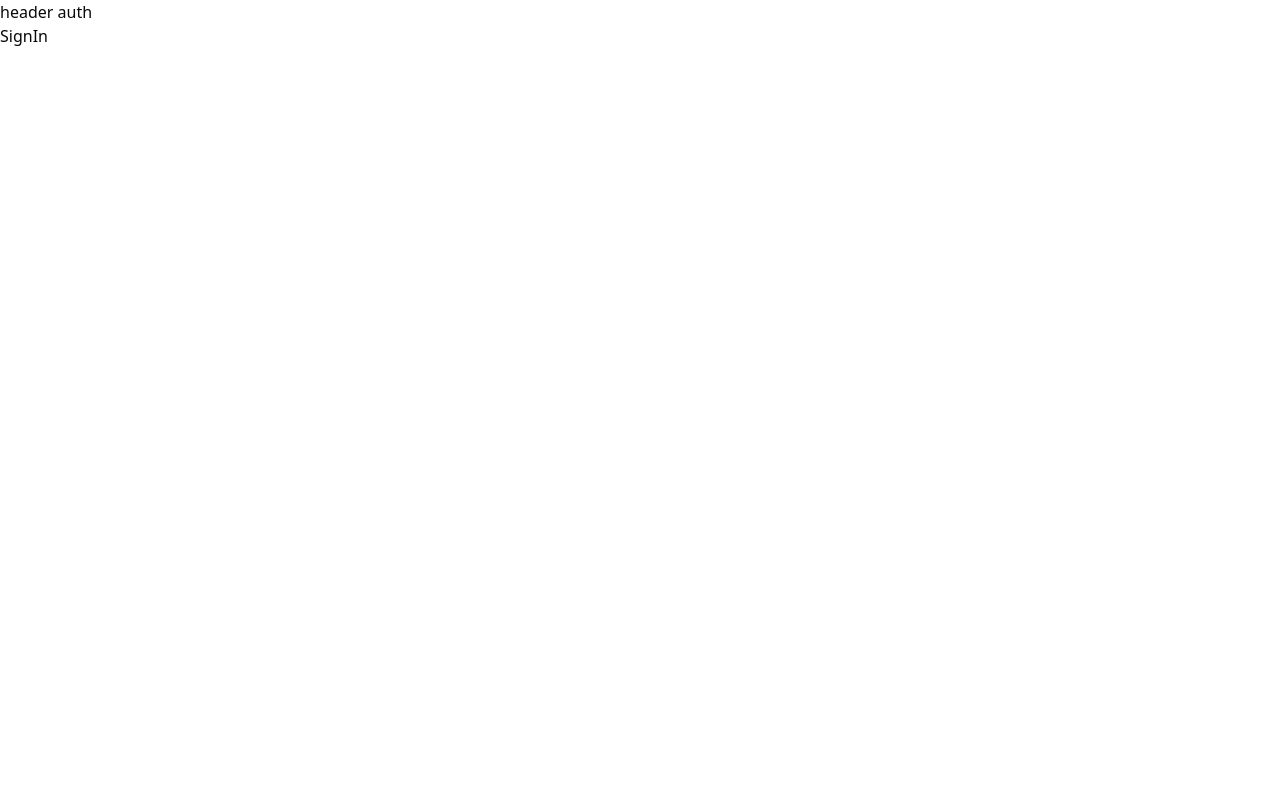
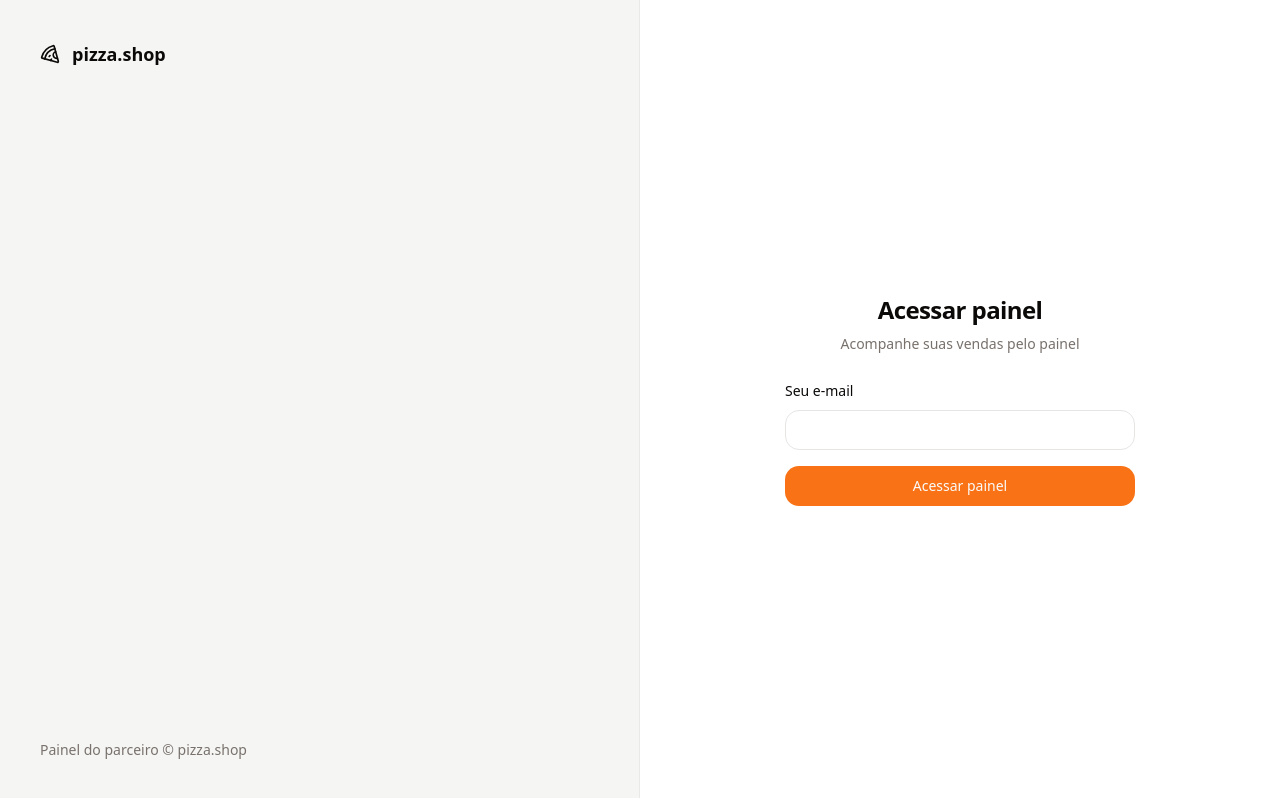
Before and after one commit to demisrusso9/pizza-shop, a React (Vite) app: page /sign-in in a window 1280 px wide. Built offline with nearby package versions, Linux system fonts and the light colour scheme.

Commit message:
add styles for signin page

```diff
--- a/package.json
+++ b/package.json
@@ -10,6 +10,7 @@
     "preview": "vite preview"
   },
   "dependencies": {
+    "@radix-ui/react-label": "^2.1.0",
     "@radix-ui/react-slot": "^1.1.0",
     "class-variance-authority": "^0.7.0",
     "clsx": "^2.1.1",
--- /dev/null
+++ b/src/components/ui/input.tsx
@@ -0,0 +1,25 @@
+import * as React from 'react'
+
+import { cn } from '@/lib/utils'
+
+export interface InputProps
+  extends React.InputHTMLAttributes<HTMLInputElement> {}
+
+const Input = React.forwardRef<HTMLInputElement, InputProps>(
+  ({ className, type, ...props }, ref) => {
+    return (
+      <input
+        type={type}
+        className={cn(
+          'flex h-10 w-full rounded-md border border-input bg-background px-3 py-2 text-sm ring-offset-background file:border-0 file:bg-transparent file:text-sm file:font-medium placeholder:text-muted-foreground focus-visible:outline-none focus-visible:ring-2 focus-visible:ring-ring focus-visible:ring-offset-2 disabled:cursor-not-allowed disabled:opacity-50',
+          className,
+        )}
+        ref={ref}
+        {...props}
+      />
+    )
+  },
+)
+Input.displayName = 'Input'
+
+export { Input }
--- /dev/null
+++ b/src/components/ui/label.tsx
@@ -0,0 +1,24 @@
+import * as LabelPrimitive from '@radix-ui/react-label'
+import { cva, type VariantProps } from 'class-variance-authority'
+import * as React from 'react'
+
+import { cn } from '@/lib/utils'
+
+const labelVariants = cva(
+  'text-sm font-medium leading-none peer-disabled:cursor-not-allowed peer-disabled:opacity-70',
+)
+
+const Label = React.forwardRef<
+  React.ElementRef<typeof LabelPrimitive.Root>,
+  React.ComponentPropsWithoutRef<typeof LabelPrimitive.Root> &
+    VariantProps<typeof labelVariants>
+>(({ className, ...props }, ref) => (
+  <LabelPrimitive.Root
+    ref={ref}
+    className={cn(labelVariants(), className)}
+    {...props}
+  />
+))
+Label.displayName = LabelPrimitive.Root.displayName
+
+export { Label }
--- a/src/global.css
+++ b/src/global.css
@@ -2,28 +2,29 @@
 @tailwind components;
 @tailwind utilities;
 
+
 @layer base {
   :root {
     --background: 0 0% 100%;
-    --foreground: 240 10% 3.9%;
+    --foreground: 20 14.3% 4.1%;
     --card: 0 0% 100%;
-    --card-foreground: 240 10% 3.9%;
+    --card-foreground: 20 14.3% 4.1%;
     --popover: 0 0% 100%;
-    --popover-foreground: 240 10% 3.9%;
-    --primary: 240 5.9% 10%;
-    --primary-foreground: 0 0% 98%;
-    --secondary: 240 4.8% 95.9%;
-    --secondary-foreground: 240 5.9% 10%;
-    --muted: 240 4.8% 95.9%;
-    --muted-foreground: 240 3.8% 46.1%;
-    --accent: 240 4.8% 95.9%;
-    --accent-foreground: 240 5.9% 10%;
+    --popover-foreground: 20 14.3% 4.1%;
+    --primary: 24.6 95% 53.1%;
+    --primary-foreground: 60 9.1% 97.8%;
+    --secondary: 60 4.8% 95.9%;
+    --secondary-foreground: 24 9.8% 10%;
+    --muted: 60 4.8% 95.9%;
+    --muted-foreground: 25 5.3% 44.7%;
+    --accent: 60 4.8% 95.9%;
+    --accent-foreground: 24 9.8% 10%;
     --destructive: 0 84.2% 60.2%;
-    --destructive-foreground: 0 0% 98%;
-    --border: 240 5.9% 90%;
-    --input: 240 5.9% 90%;
-    --ring: 240 10% 3.9%;
-    --radius: 0.5rem;
+    --destructive-foreground: 60 9.1% 97.8%;
+    --border: 20 5.9% 90%;
+    --input: 20 5.9% 90%;
+    --ring: 24.6 95% 53.1%;
+    --radius: 1rem;
     --chart-1: 12 76% 61%;
     --chart-2: 173 58% 39%;
     --chart-3: 197 37% 24%;
@@ -32,25 +33,25 @@
   }
 
   .dark {
-    --background: 240 10% 3.9%;
-    --foreground: 0 0% 98%;
-    --card: 240 10% 3.9%;
-    --card-foreground: 0 0% 98%;
-    --popover: 240 10% 3.9%;
-    --popover-foreground: 0 0% 98%;
-    --primary: 0 0% 98%;
-    --primary-foreground: 240 5.9% 10%;
-    --secondary: 240 3.7% 15.9%;
-    --secondary-foreground: 0 0% 98%;
-    --muted: 240 3.7% 15.9%;
-    --muted-foreground: 240 5% 64.9%;
-    --accent: 240 3.7% 15.9%;
-    --accent-foreground: 0 0% 98%;
-    --destructive: 0 62.8% 30.6%;
-    --destructive-foreground: 0 0% 98%;
-    --border: 240 3.7% 15.9%;
-    --input: 240 3.7% 15.9%;
-    --ring: 240 4.9% 83.9%;
+    --background: 20 14.3% 4.1%;
+    --foreground: 60 9.1% 97.8%;
+    --card: 20 14.3% 4.1%;
+    --card-foreground: 60 9.1% 97.8%;
+    --popover: 20 14.3% 4.1%;
+    --popover-foreground: 60 9.1% 97.8%;
+    --primary: 20.5 90.2% 48.2%;
+    --primary-foreground: 60 9.1% 97.8%;
+    --secondary: 12 6.5% 15.1%;
+    --secondary-foreground: 60 9.1% 97.8%;
+    --muted: 12 6.5% 15.1%;
+    --muted-foreground: 24 5.4% 63.9%;
+    --accent: 12 6.5% 15.1%;
+    --accent-foreground: 60 9.1% 97.8%;
+    --destructive: 0 72.2% 50.6%;
+    --destructive-foreground: 60 9.1% 97.8%;
+    --border: 12 6.5% 15.1%;
+    --input: 12 6.5% 15.1%;
+    --ring: 20.5 90.2% 48.2%;
     --chart-1: 220 70% 50%;
     --chart-2: 160 60% 45%;
     --chart-3: 30 80% 55%;
--- a/src/pages/auth/sign-in.tsx
+++ b/src/pages/auth/sign-in.tsx
@@ -1,10 +1,38 @@
 import { Helmet } from 'react-helmet-async'
+
+import { Button } from '@/components/ui/button'
+import { Input } from '@/components/ui/input'
+import { Label } from '@/components/ui/label'
 
 export function SignIn() {
   return (
     <>
       <Helmet title="Login" />
-      <h1>SignIn</h1>
+
+      <div className="p-8">
+        <div className="flex w-[350px] flex-col justify-center gap-6">
+          <div className="flex flex-col gap-2 text-center">
+            <h1 className="text-2xl font-semibold tracking-tight">
+              Acessar painel
+            </h1>
+
+            <p className="text-sm text-muted-foreground">
+              Acompanhe suas vendas pelo painel
+            </p>
+          </div>
+
+          <form className="space-y-4">
+            <div className="space-y-2">
+              <Label htmlFor="email">Seu e-mail</Label>
+              <Input id="email" type="email" />
+            </div>
+
+            <Button className="w-full" type="submit">
+              Acessar painel
+            </Button>
+          </form>
+        </div>
+      </div>
     </>
   )
 }
--- a/src/pages/layouts/auth.tsx
+++ b/src/pages/layouts/auth.tsx
@@ -1,13 +1,23 @@
+import { Pizza } from 'lucide-react'
 import { Outlet } from 'react-router-dom'
 
 export function AuthLayout() {
   return (
-    <div>
-      <h1>header auth</h1>
+    <div className="grid min-h-screen grid-cols-2">
+      <div className="flex h-full flex-col justify-between border-r border-foreground/5 bg-muted p-10 text-muted-foreground">
+        <div className="flex items-center gap-3 text-lg text-foreground">
+          <Pizza className="h-5 w-5" />
+          <span className="font-semibold">pizza.shop</span>
+        </div>
 
-      <main>
+        <footer className="text-sm">
+          Painel do parceiro &copy; pizza.shop
+        </footer>
+      </div>
+
+      <div className="flex flex-col items-center justify-center">
         <Outlet />
-      </main>
+      </div>
     </div>
   )
 }
```
Also changed, not shown: src/components/ui/button.tsx (+21 -21 lines), 1 other file (tests, documents, lock files or other folders).
